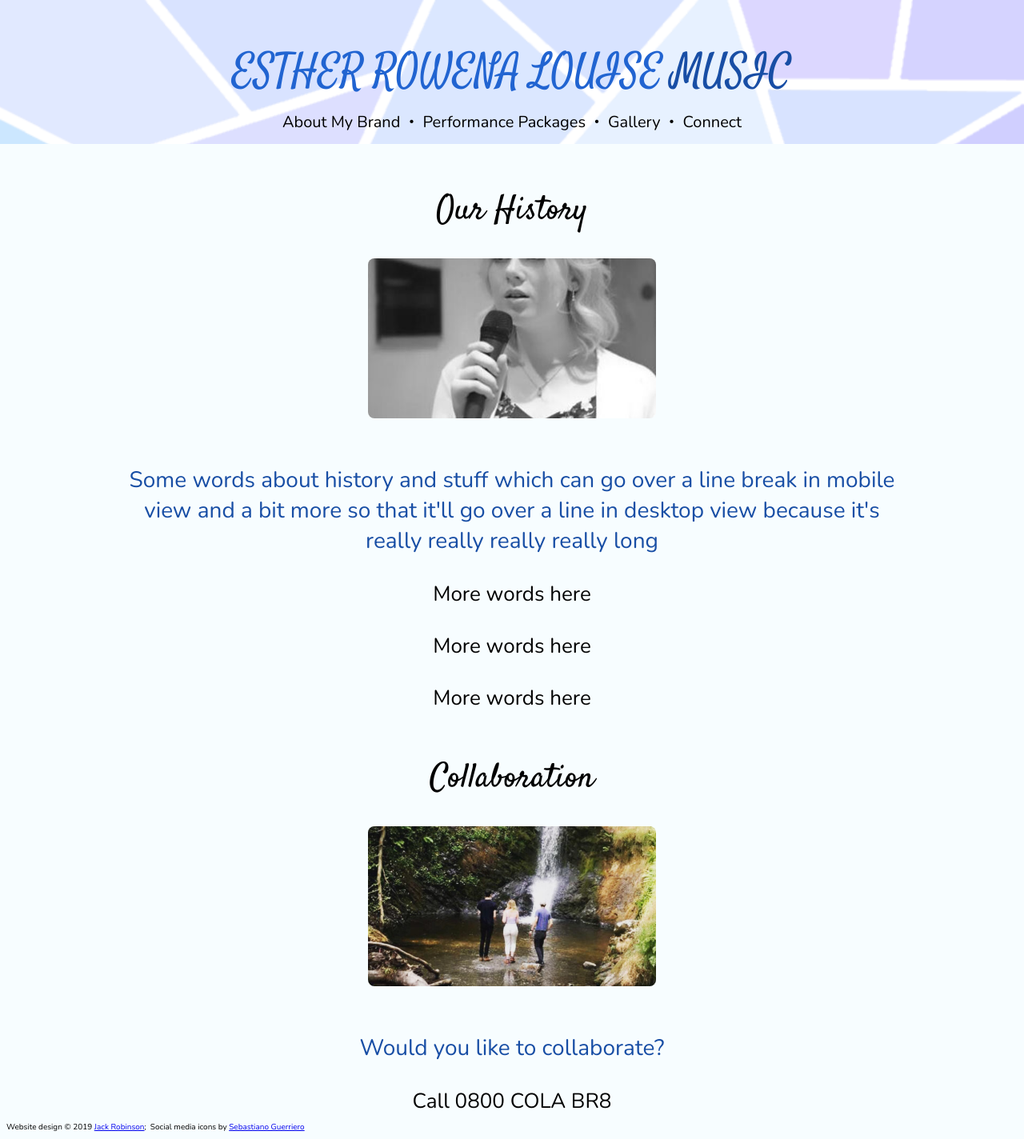
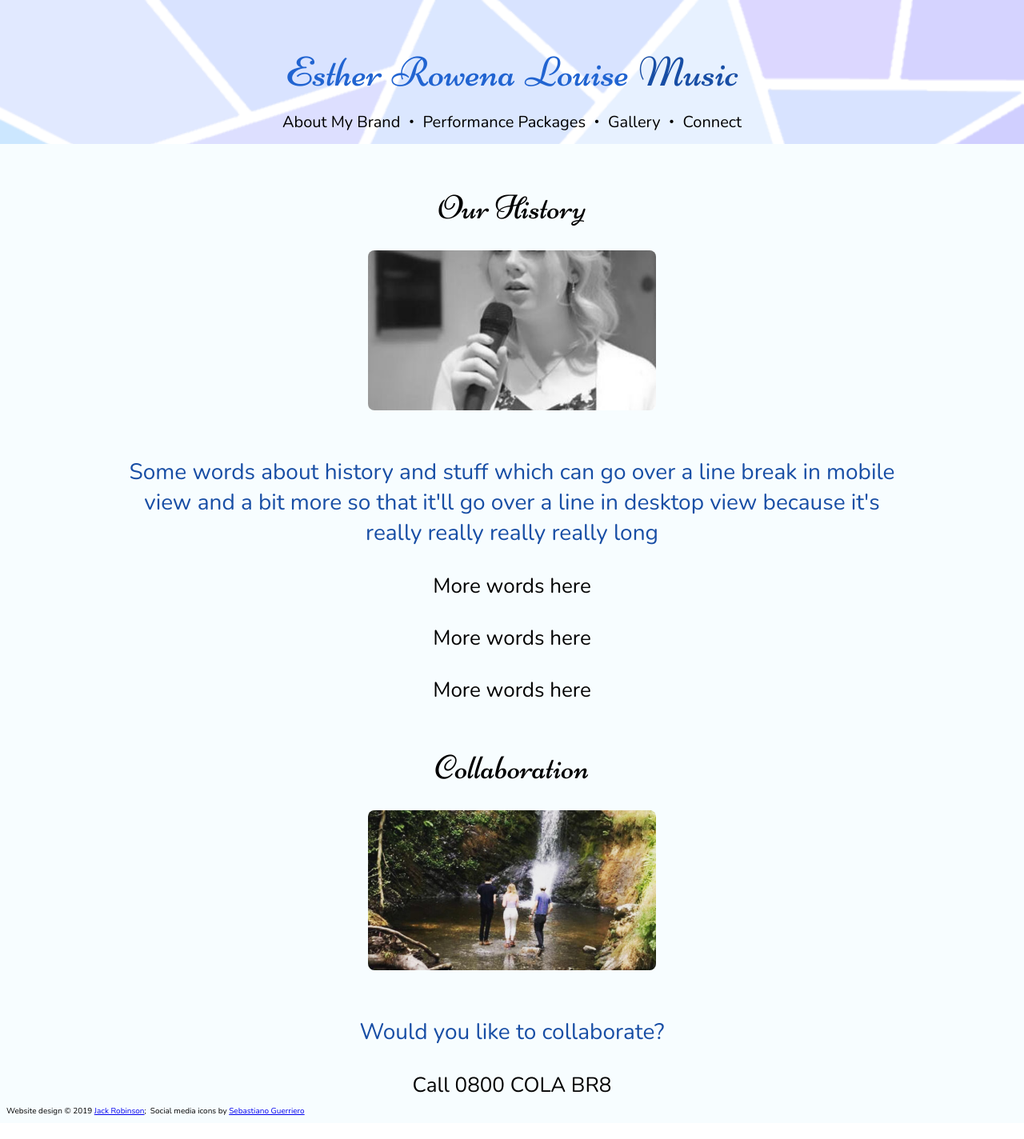
Before and after one commit to jacksdrobinson/estherrowenalouisemusic, a Jekyll site: the page built from _pages/about.html, in a window 1280 px wide. Shown: the whole page at 80% size. Built offline with Jekyll 4.4.1, drawn with Linux system fonts in a browser that asks for light colours.

Commit message:
Change fonts, exclude serve script from _site

```diff
--- a/_config.yml
+++ b/_config.yml
@@ -9,5 +9,6 @@ exclude:
   - "Gemfile*"
   - "README.txt"
   - "redirects.json"
+  - "serve.sh"
 plugins:
   - jekyll-redirect-from
--- a/_layouts/default.html
+++ b/_layouts/default.html
@@ -5,7 +5,7 @@
   <title>{{ page.title }} | Esther Rowena Louise Music</title>
   <link rel="stylesheet" href="{{ site.baseurl }}/assets/css/default.css" />
   <link rel="stylesheet" href="{{ site.baseurl }}/assets/css{{page.id}}.css" />
-  <link rel="stylesheet" href="https://fonts.googleapis.com/css?family=Satisfy" />
+  <link rel="stylesheet" href="https://fonts.googleapis.com/css?family=Niconne&display=swap" />
   <link rel="stylesheet" href="https://fonts.googleapis.com/css?family=Nunito&display=swap" />
   <meta name="viewport" content="width=device-width, initial-scale=1" />
 </head>
--- a/assets/css/default.css
+++ b/assets/css/default.css
@@ -11,7 +11,7 @@ html, body {
 }
 
 :root{
-    --title-font: Satisfy, serif;
+    --title-font: Niconne, serif;
     --body-font: Nunito, sans-serif;
     --accent-dark-blue: #184ea5;
     --accent-light-blue: #2164d1;
@@ -65,7 +65,6 @@ html, body {
 }
 
 .title-text-container span {
-    text-transform: uppercase;
     font-family: var(--title-font);
     font-size: 22px;
     padding: 0px 6px;
```
